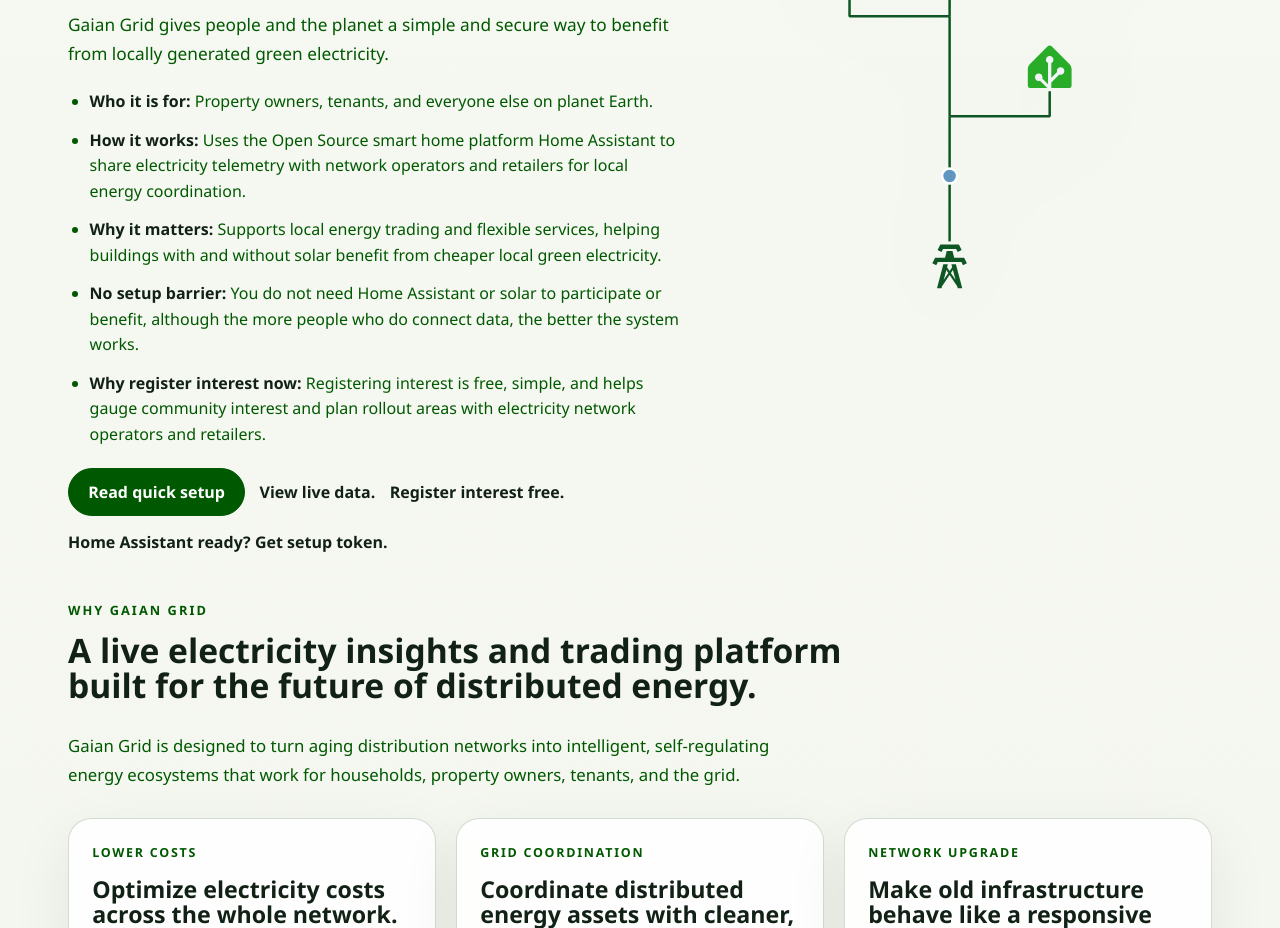
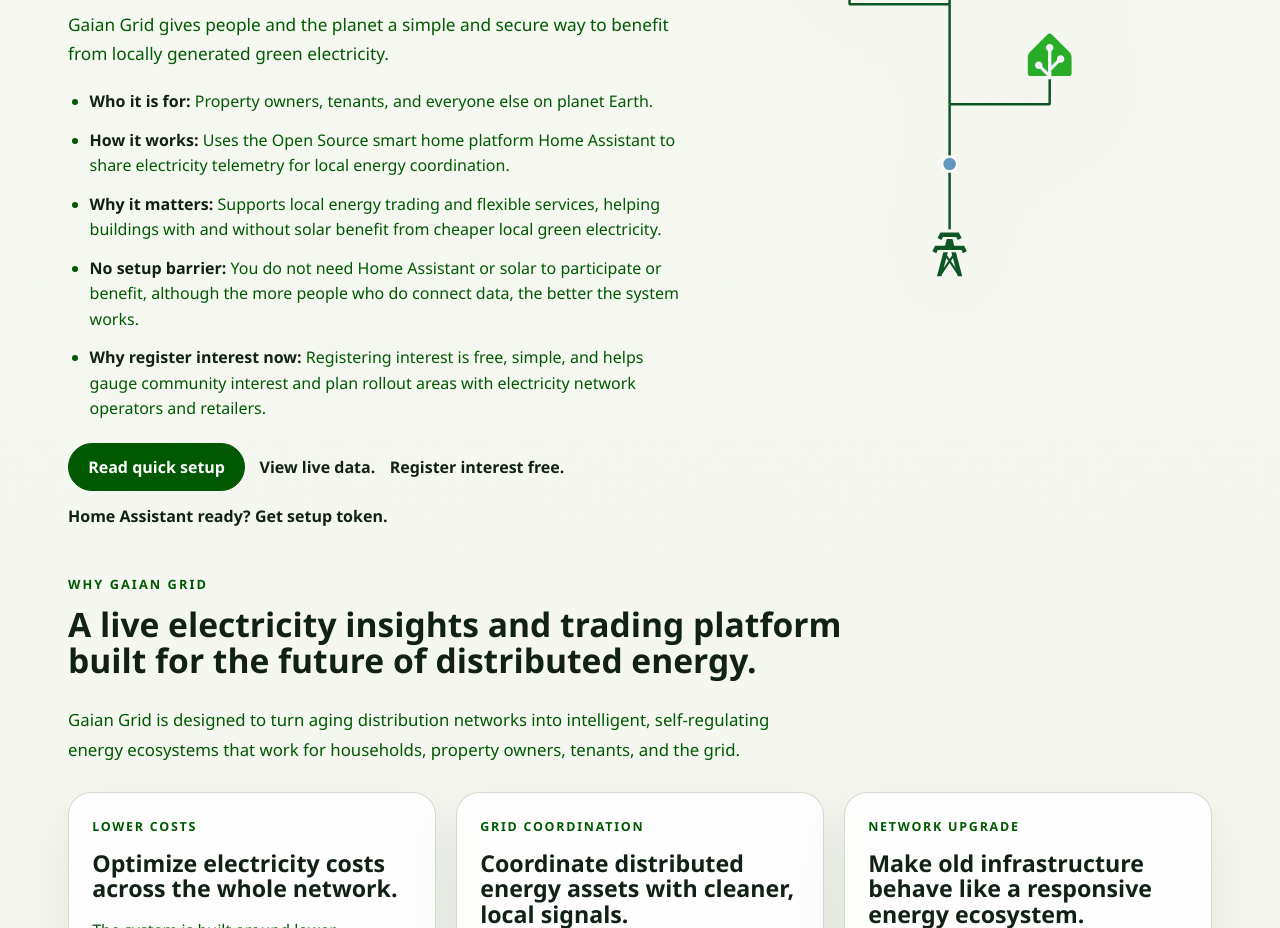
Before and after one commit to Gaian-Technologies/gaiangrid_website, a plain HTML site: page src/index.html in a window 1280 px wide. Shown: the part 1020-1948 px from the top of the page. Drawn offline with Linux system fonts and the light colour scheme.

Commit message:
updsated desc

```diff
--- a/src/index.html
+++ b/src/index.html
@@ -62,7 +62,7 @@
                     </p>
                     <ul class="hero-details" aria-label="Registration basics">
                         <li><strong>Who it is for:</strong> Property owners, tenants, and everyone else on planet Earth.</li>
-                        <li><strong>How it works:</strong> Uses the Open Source smart home platform Home Assistant to share electricity telemetry with network operators and retailers for local energy coordination.</li>
+                        <li><strong>How it works:</strong> Uses the Open Source smart home platform Home Assistant to share electricity telemetry for local energy coordination.</li>
                         <li><strong>Why it matters:</strong> Supports local energy trading and flexible services, helping buildings with and without solar benefit from cheaper local green electricity.</li>
                         <li><strong>No setup barrier:</strong> You do not need Home Assistant or solar to participate or benefit, although the more people who do connect data, the better the system works.</li>
                         <li><strong>Why register interest now:</strong> Registering interest is free, simple, and helps gauge community interest and plan rollout areas with electricity network operators and retailers.</li>
```
Also changed, not shown: src/quicksetup.html (+1 -1 lines).
